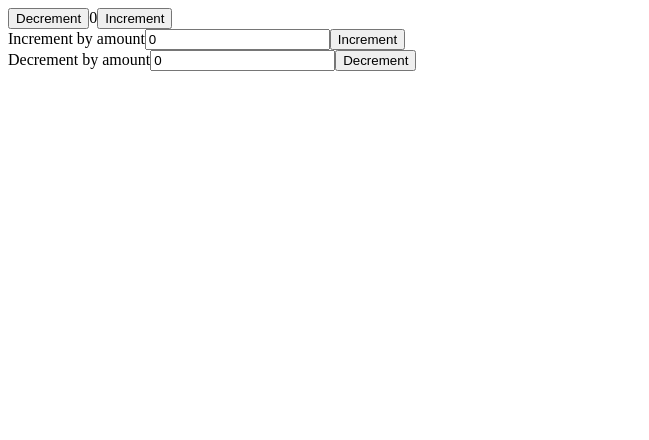
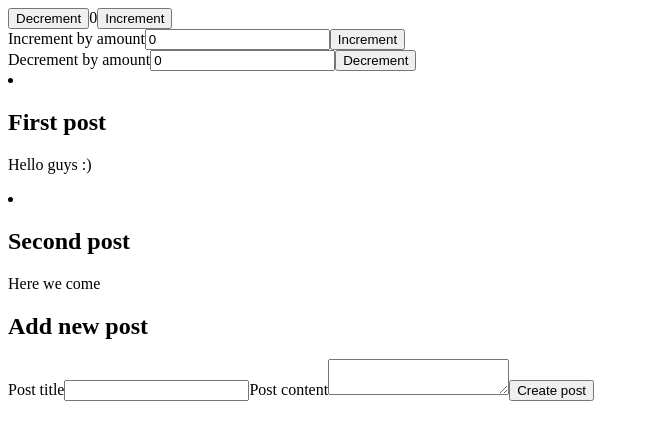
Before and after one commit to gustavopolonio/redux-study, a React (Vite) app: page / in a window 1280 px wide. Shown: the top 440 px of the page, without its empty margins (0-649 px from the left). Built offline with nearby package versions, Linux system fonts and the light colour scheme.

Commit message:
feat: create posts slice reducer

```diff
--- a/src/App.tsx
+++ b/src/App.tsx
@@ -1,10 +1,14 @@
 import "./App.css"
 import { Counter } from "./components/Counter"
+import { PostForm } from "./components/PostForm"
+import { PostsList } from "./components/PostsList"
 
 export const App = () => {
   return (
     <div>
       <Counter />
+      <PostsList />
+      <PostForm />
     </div>
   )
 }
--- a/src/app/store.ts
+++ b/src/app/store.ts
@@ -1,9 +1,11 @@
 import { configureStore } from '@reduxjs/toolkit'
 import { counterReducer } from '../features/counter/counterSlice'
+import { postsReducer } from '../features/posts/postsSlice'
 
 export const store = configureStore({
   reducer: {
-    counter: counterReducer
+    counter: counterReducer,
+    posts: postsReducer
   }
 })
 
--- /dev/null
+++ b/src/components/PostForm.tsx
@@ -0,0 +1,52 @@
+import { nanoid } from "@reduxjs/toolkit"
+import { useAppDispatch, useAppSelector } from "../app/hooks"
+import { addPost } from "../features/posts/postsSlice"
+
+interface PostFormFields extends HTMLFormControlsCollection {
+  postTitle: HTMLInputElement
+  postContent: HTMLTextAreaElement
+}
+
+interface PostFormElements extends HTMLFormElement {
+  elements: PostFormFields
+}
+
+export function PostForm() {
+  const dispatch = useAppDispatch()
+
+  function handleCreatePost(e: React.FormEvent<PostFormElements>) {
+    e.preventDefault()
+
+    const { elements } = e.currentTarget
+    const title = elements.postTitle.value
+    const content = elements.postContent.value
+
+    dispatch(addPost({
+      id: nanoid(),
+      title,
+      content
+    }))
+
+    e.currentTarget.reset()
+  }
+
+  return (
+    <section>
+      <h2>Add new post</h2>
+
+      <form onSubmit={handleCreatePost}>
+        <label>
+          Post title
+          <input type="text" name="postTitle" required />
+        </label>
+
+        <label>
+          Post content
+          <textarea name="postContent" required />
+        </label>
+
+        <button type="submit">Create post</button>
+      </form>
+    </section>
+  )
+}
--- /dev/null
+++ b/src/components/PostsList.tsx
@@ -0,0 +1,16 @@
+import { useAppSelector } from "../app/hooks"
+
+export function PostsList() {
+  const posts = useAppSelector(state => state.posts)
+
+  return (
+    <div>
+      {posts.map(post => (
+        <li key={post.id}>
+          <h2>{post.title}</h2>
+          <p>{post.content}</p>
+        </li>
+      ))}
+    </div>
+  )
+}
--- a/src/features/counter/counterSlice.ts
+++ b/src/features/counter/counterSlice.ts
@@ -1,13 +1,12 @@
 import { createSlice, PayloadAction } from '@reduxjs/toolkit'
-import { RootState } from '../../app/store'
 
 interface CounterState {
   value: number
 }
 
-const initialState = {
+const initialState: CounterState = {
   value: 0
-} as CounterState
+}
 
 export const counterSlice = createSlice({
   name: 'counter',
--- /dev/null
+++ b/src/features/posts/postsSlice.ts
@@ -0,0 +1,25 @@
+import { createSlice, PayloadAction } from "@reduxjs/toolkit";
+
+interface Post {
+  id: string
+  title: string
+  content: string
+}
+
+const initialState: Post[] = [
+  { id: '1', title: 'First post', content: 'Hello guys :)' },
+  { id: '2', title: 'Second post', content: 'Here we come' }
+]
+
+export const postsSlice = createSlice({
+  name: 'posts',
+  initialState,
+  reducers: {
+    addPost: (state, action: PayloadAction<Post>) => {
+      state.push(action.payload)
+    }
+  }
+})
+
+export const { addPost } = postsSlice.actions
+export const postsReducer = postsSlice.reducer
```
